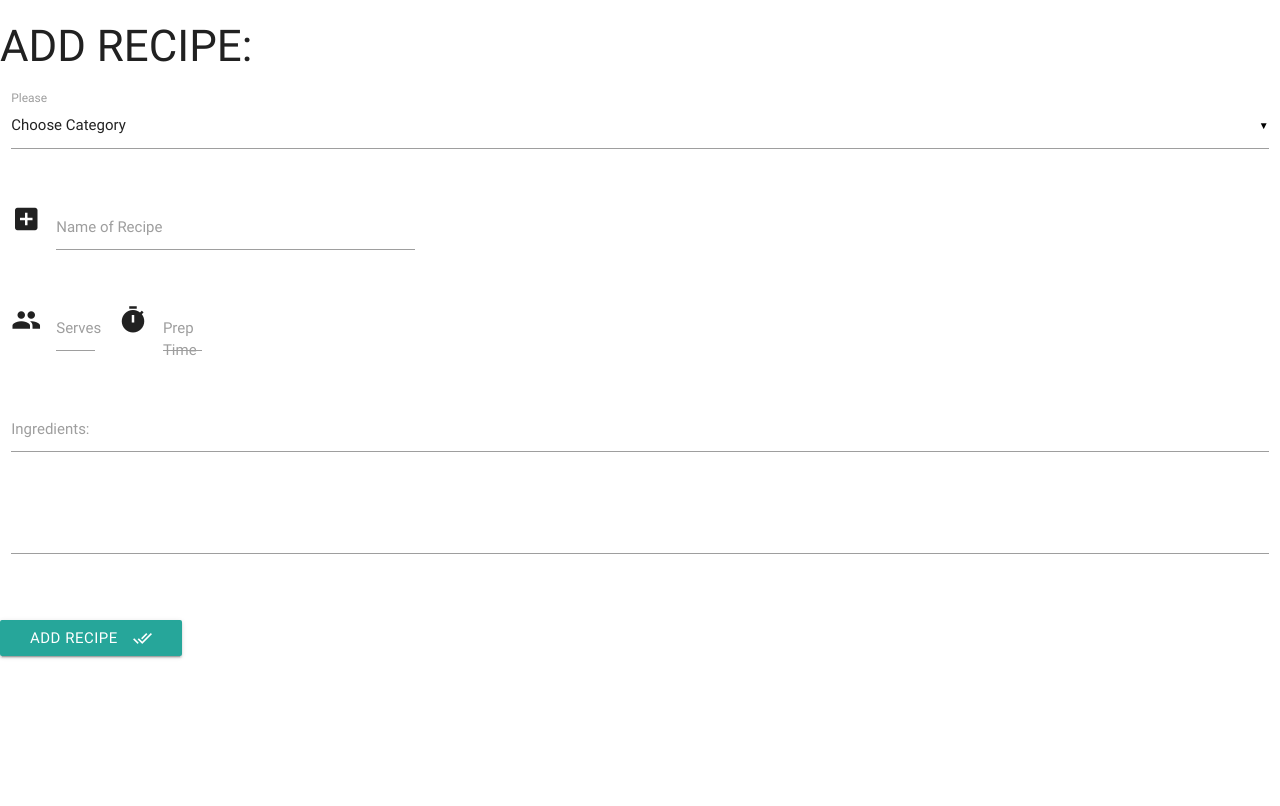
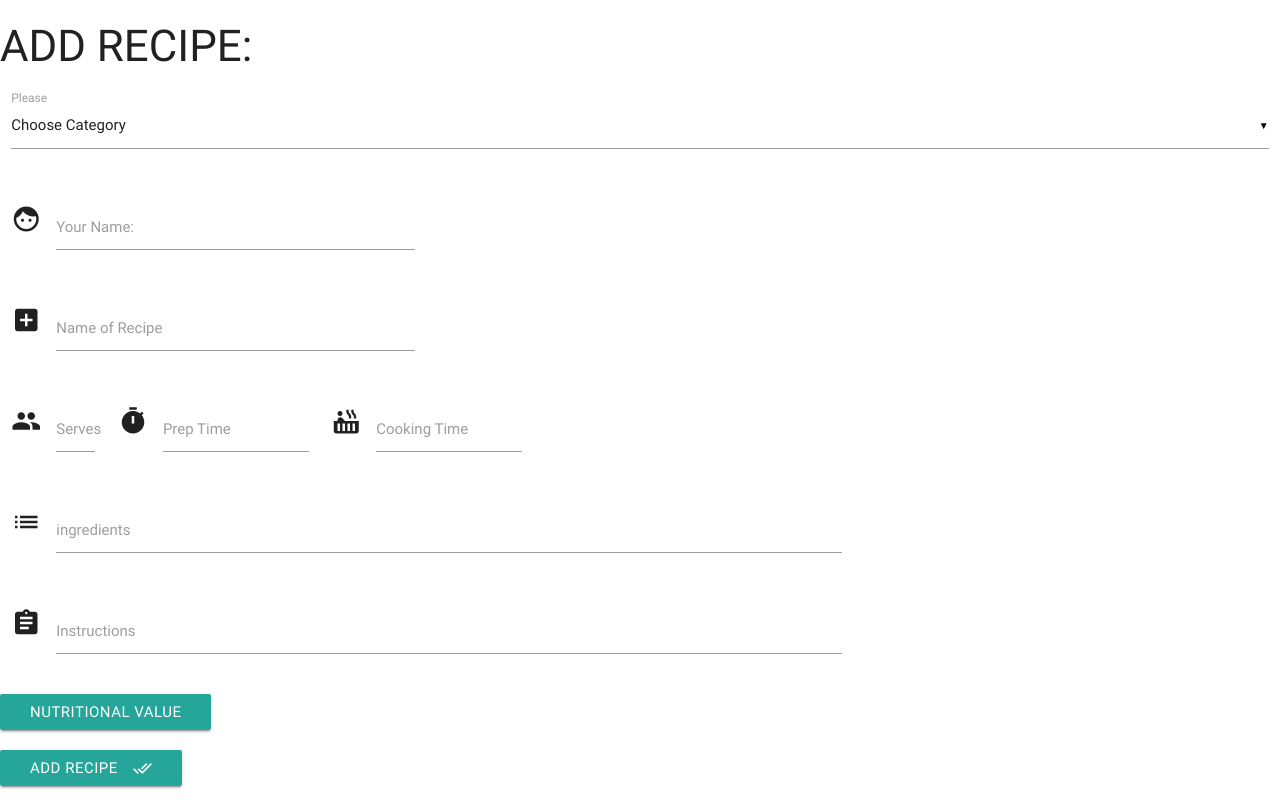
Before and after one commit to Code-Institute-Submissions/the-recipe-book-group, a Flask app: page /add_recipe in a window 1280 px wide. Before the commit the page ends 659 px from the top, so only its background shows below. Run offline with Flask 2, Linux system fonts and the light colour scheme; data that the repository does not hold is empty; some libraries are stand-ins or nearby versions.

Commit message:
Basic structure of addrecipe.html set and all data being uploaded

```diff
--- a/templates/addrecipe.html
+++ b/templates/addrecipe.html
@@ -17,46 +17,60 @@
     <label>Please</label>
   </div>
   </div>
-
-
-
+   <div class="row">
+        <div class="input-field col s4">
+          <i class="material-icons prefix">face</i>
+          <input id="user_name" name="user_name" type="text" class="validate">
+          <label>Your Name:</label>
+        </div>
+    </div>
       <div class="row">
         <div class="input-field col s4">
           <i class="material-icons prefix">add_box</i>
           <input id="recipe_name" name="recipe_name" type="text" class="validate">
-          <label for="icon_prefix">Name of Recipe</label>
+          <label>Name of Recipe</label>
         </div>
-
     </div>
-
      <div class="row">
      <div class="input-field col s1">
           <i class="material-icons prefix">group</i>
           <input id="icon_prefix" name="serves" type="text" class="validate">
           <label for="icon_prefix">Serves</label>
         </div>
-        <div class="input-field col s1">
+        <div class="input-field col s2">
           <i class="material-icons prefix">timer</i>
           <input id="icon_prefix" name="prep_time" type="text" class="validate">
           <label for="icon_prefix">Prep Time</label>
         </div>
+        <div class="input-field col s2">
+          <i class="material-icons prefix">hot_tub</i>
+          <input id="cooking_time" name="cooking_time" type="text" class="validate">
+          <label for="icon_prefix">Cooking Time</label>
+        </div>
 
     </div>
 
+    <div class="row">
+    <div class="input-field col s8">
+          <i class="material-icons prefix">list</i>
+          <input id="ingredients" name="ingredients" type="text" class="validate">
+          <label for="icon_prefix">ingredients</label>
+        </div>
+
+    </div>
 
       <div class="row">
-    <form class="col s12">
-      <div class="row">
-        <div class="input-field col s12">
-        <input id="ingredients" name="ingredients" type="text" class="validate">
-          <textarea id="textarea1" class="materialize-textarea"></textarea>
-          <label for="textarea1">Ingredients:</label>
-        </div>
-      </div>
+    <div class="input-field col s8">
+          <i class="material-icons prefix">assignment</i>
+          <input id="instructions" name="instructions" type="text" class="validate">
+          <label for="icon_prefix">Instructions</label>
         </div>
 
+    </div>
+    <div class="row">
 
-
+<a class="waves-effect waves-light btn">Nutritional Value</a>
+    </div>
 
  <div class="row">
       <button class="btn waves-effect waves-light" type="submit" name="action">Add Recipe
@@ -70,7 +84,11 @@
 <!-- Icons:
 
 library_book
-
+add_a_phote
+face
+av_timer
+hourglass_empty
+hourglass_full
 -->
 
 {% endblock %}
--- a/templates/showrecipe.html
+++ b/templates/showrecipe.html
@@ -9,7 +9,10 @@
  <p>Recipe Name:{{recipe.recipe_name}}</p>
  </div>
  <div class="row">
- <p>Serves: {{ recipe.serves}} Prep Time: {{ recipe.prep_time }} Cooking Time: {{ recipe.cooking_time}} ingredients: {{recipe.ingredients}}</p>
+ <p>Serves: {{ recipe.serves}} </p>
+ <p>Prep Time: {{ recipe.prep_time }} </p>
+ <p>Cooking Time: {{ recipe.cooking_time}} </p>
+ <p>ingredients: {{recipe.ingredients}}</p>
 
  </div>
 
```
Lines whose indentation alone changed are shown as unchanged.
